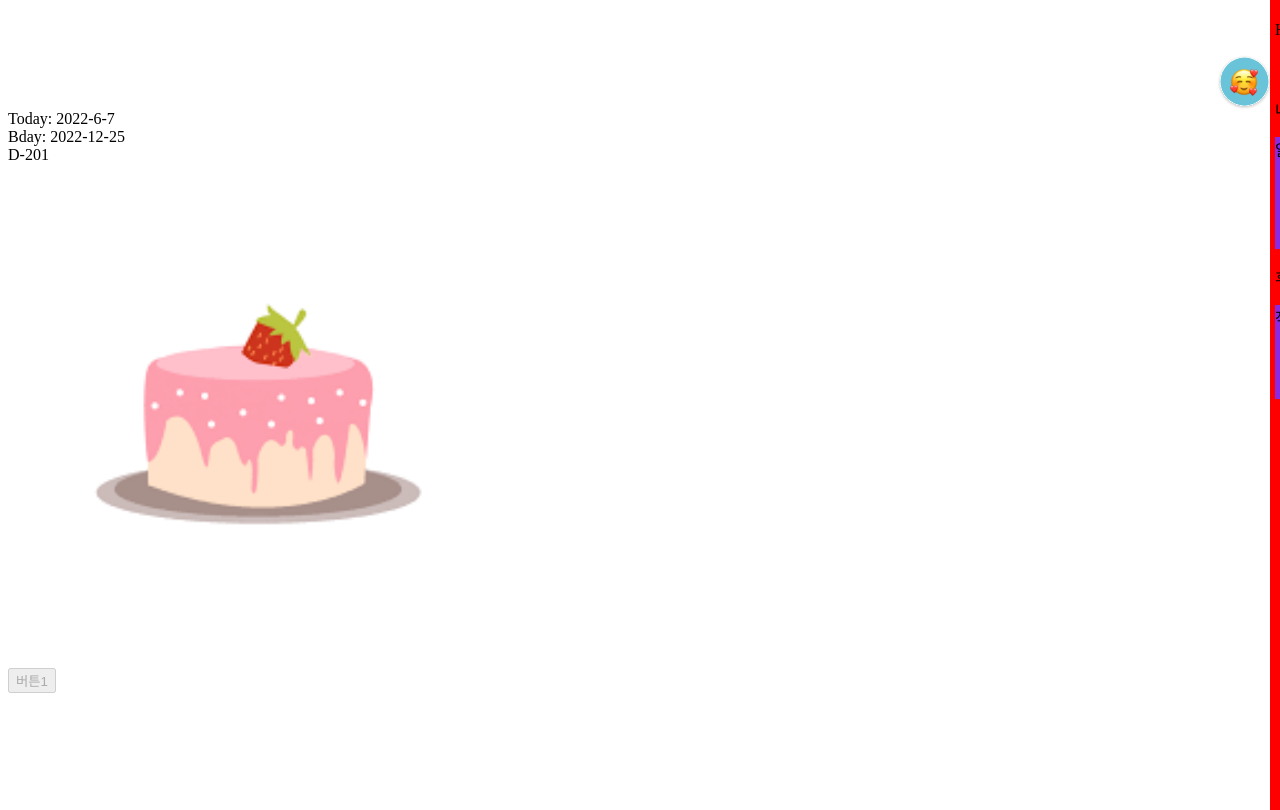
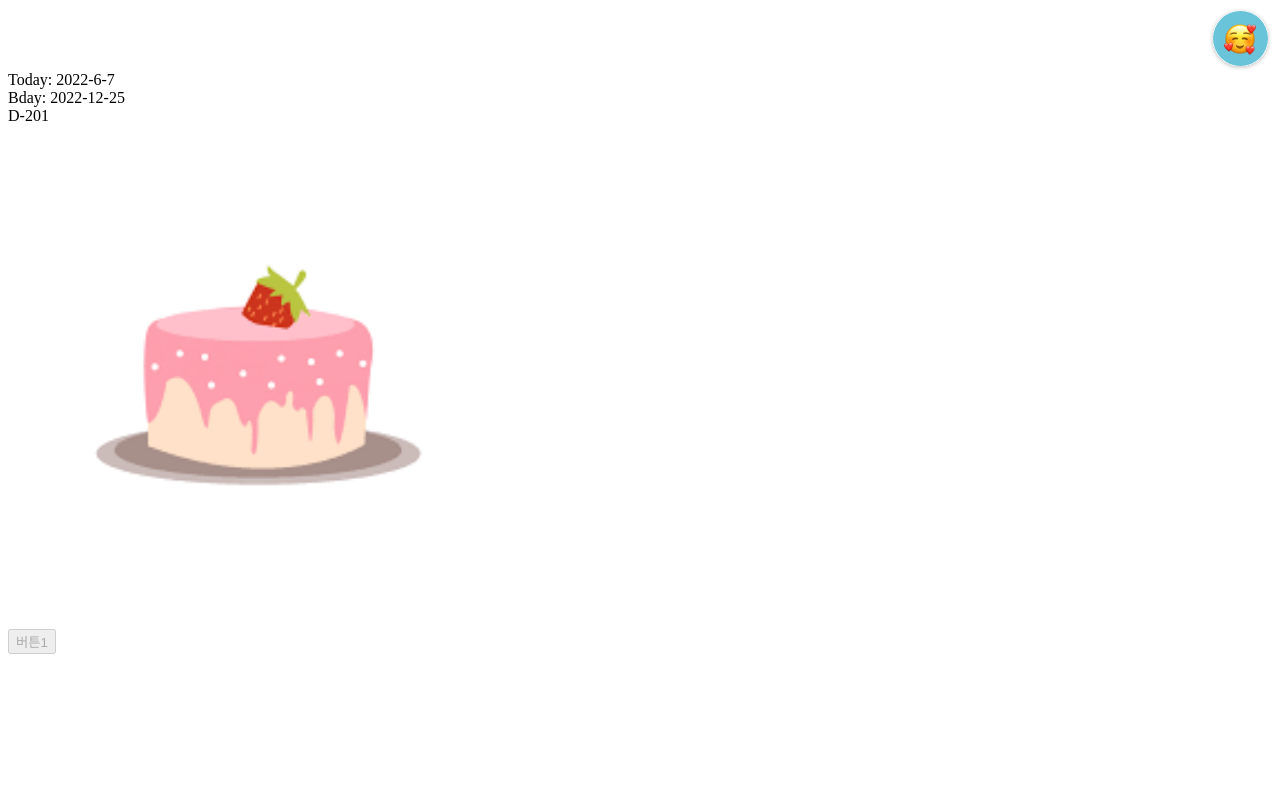
Before and after one commit to BungaeThunder/Bungae-Front, a Next.js app: page /cake in a window 1280 px wide. Shown: the top 810 px of the page. Built offline with nearby package versions, Linux system fonts and the light colour scheme.

Commit message:
#2 [Sidebar] apply PR review

```diff
--- a/component/common/Sidebar.tsx
+++ b/component/common/Sidebar.tsx
@@ -1,28 +1,27 @@
 import { useEffect, useState, useRef } from 'react';
 import styled from 'styled-components';
-import Image from 'next/image';
+import SidebarIcon from 'public/images/button/sidebar-button.svg';
 
 export const Sidebar = () => {
-  const [isMenuOpen, setIsMenuOpen] = useState<boolean>(false);
-
-  const imgPath = '/images/button/sidebar-button.svg';
+  const [isSidebarOpen, setIsSidebarOpen] = useState<boolean>(false);
 
   const side = useRef<HTMLInputElement>(null);
   const sideBtn = useRef<HTMLInputElement>(null);
 
-  const handleClose = event => {
-    const sideChildren = side.current?.contains(event.target);
-    const sideBtnChildren = sideBtn.current?.contains(event.target);
+  const handleClose = (event: MouseEvent) => {
+    const target = event.target as HTMLButtonElement;
+    const sideChildren = side.current?.contains(target);
+    const sideBtnChildren = sideBtn.current?.firstChild?.contains(target);
 
-    if (!sideChildren && isMenuOpen) {
-      setIsMenuOpen(false);
-    }
+    // 사이드바 열린 상태에서 사이드바 버튼 외부영역을 누르면, 사이드바를 닫는다.
+    isSidebarOpen && !sideChildren && setIsSidebarOpen(false);
 
-    !!sideBtnChildren && setIsMenuOpen(true);
+    // 사이드바 버튼을 누르면 사이드바를 오픈한다.
+    !!sideBtnChildren && setIsSidebarOpen(true);
   };
 
   useEffect(() => {
-    isMenuOpen && window.addEventListener('click', handleClose);
+    isSidebarOpen && window.addEventListener('click', handleClose);
     return () => {
       window.removeEventListener('click', handleClose);
     };
@@ -30,10 +29,10 @@ export const Sidebar = () => {
 
   return (
     <div>
-      <Button ref={sideBtn} onClick={() => setIsMenuOpen(true)}>
-        <Image src={imgPath} alt="sidebar button" width={55} height={55} />
+      <Button ref={sideBtn} onClick={() => setIsSidebarOpen(true)}>
+        <SidebarIcon />
       </Button>
-      <Container ref={side} isMenuOpen={isMenuOpen}>
+      <Container ref={side} isMenuOpen={isSidebarOpen}>
         <Top>
           <p>Hello, Lenini</p>
         </Top>
@@ -64,14 +63,19 @@ export const Sidebar = () => {
   );
 };
 
+const Button = styled.span`
+  display: flex;
+  flex-direction: row-reverse;
+`;
+
 const Container = styled.div<{ isMenuOpen: boolean }>`
   position: absolute;
-  width: 330px;
+  width: 300px;
   height: 100%;
   top: 0;
   right: -330px;
-  -webkit-transform: ${props => (props.isMenuOpen ? 'translateX(-330px)' : 'translateX(0)')};
-  transform: ${props => (props.isMenuOpen ? 'translateX(-330px)' : 'translateX(0)')};
+  -webkit-transform: ${props => (props.isMenuOpen ? 'translateX(-300px)' : 'translateX(0)')};
+  transform: ${props => (props.isMenuOpen ? 'translateX(-300px)' : 'translateX(0)')};
   -webkit-transition: 0.3s ease all;
   transition: 0.3s ease all;
   background: ${props => (props.isMenuOpen ? 'yellowgreen' : 'red')};
@@ -84,12 +88,6 @@ const Top = styled.div`
   height: 60px;
 `;
 
-const Button = styled.div`
-  display: flex;
-  flex-direction: row-reverse;
-  margin-top: 55px;
-`;
-
 const Content = styled.div`
   background: blueviolet;
 `;
```
